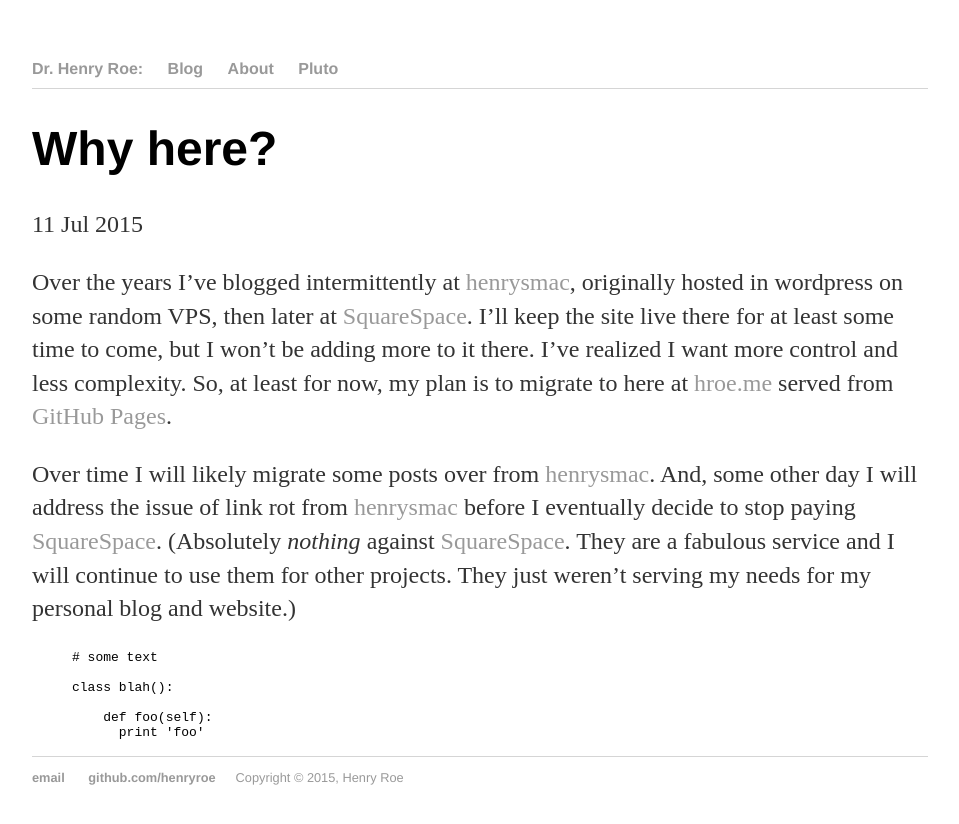
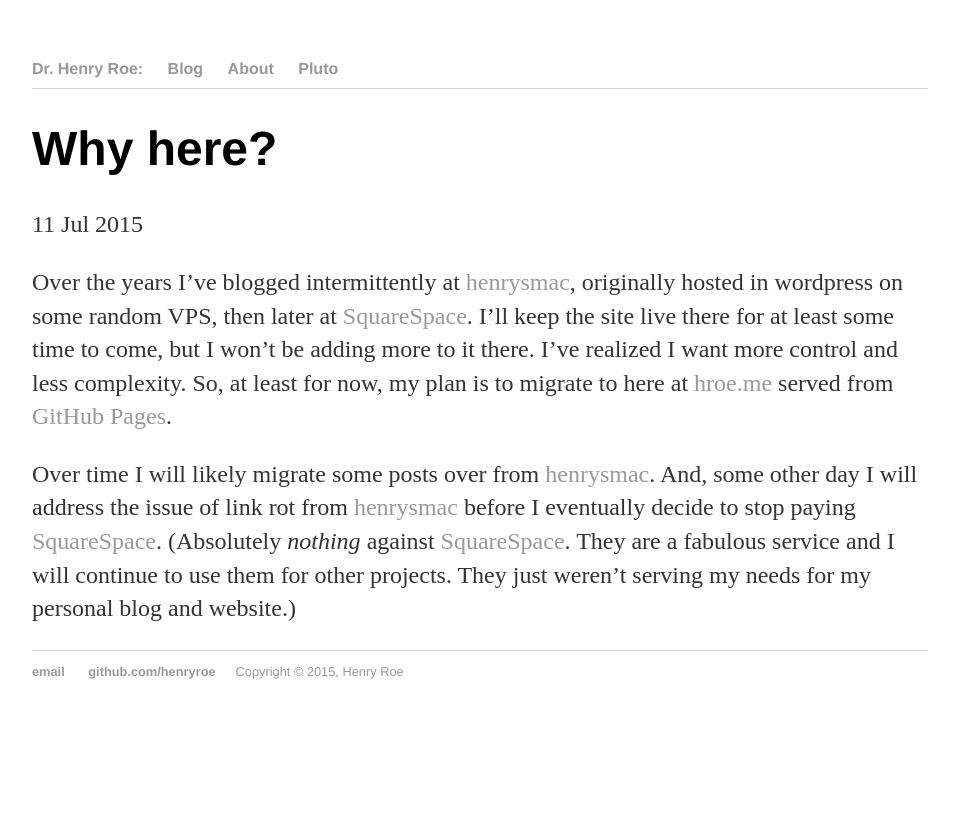
Before and after one commit to henryroe/henryroe.github.io, a Jekyll site: the page built from _posts/2015-07-11-why-here.md, in a window 1280 px wide. Shown: the top 824 px of the page, without its empty margins (160-1119 px from the left). Built offline with Jekyll 4.4.1, drawn with Linux system fonts in a browser that asks for light colours.

Commit message:
remove test

```diff
--- a/_posts/2015-07-11-why-here.md
+++ b/_posts/2015-07-11-why-here.md
@@ -7,14 +7,3 @@
 Over the years I've blogged intermittently at [henrysmac](http://henrysmac.org), originally hosted in wordpress on some random VPS, then later at [SquareSpace](http://squarespace.com).  I'll keep the site live there for at least some time to come, but I won't be adding more to it there.  I've realized I want more control and less complexity. So, at least for now, my plan is to migrate to here at [hroe.me](http://hroe.me) served from [GitHub Pages](https://pages.github.com).
 
 Over time I will likely migrate some posts over from  [henrysmac](http://henrysmac.org).  And, some other day I will address the issue of link rot from [henrysmac](http://henrysmac.org) before I eventually decide to stop paying [SquareSpace](http://squarespace.com).  (Absolutely *nothing* against [SquareSpace](http://squarespace.com).  They are a fabulous service and I will continue to use them for other projects.  They just weren't serving my needs for my personal blog and website.)
-
-{% highlight python %}
-
-# some text
-
-class blah():
-
-    def foo(self):
-      print 'foo'
-
-{% endhighlight %}
```
